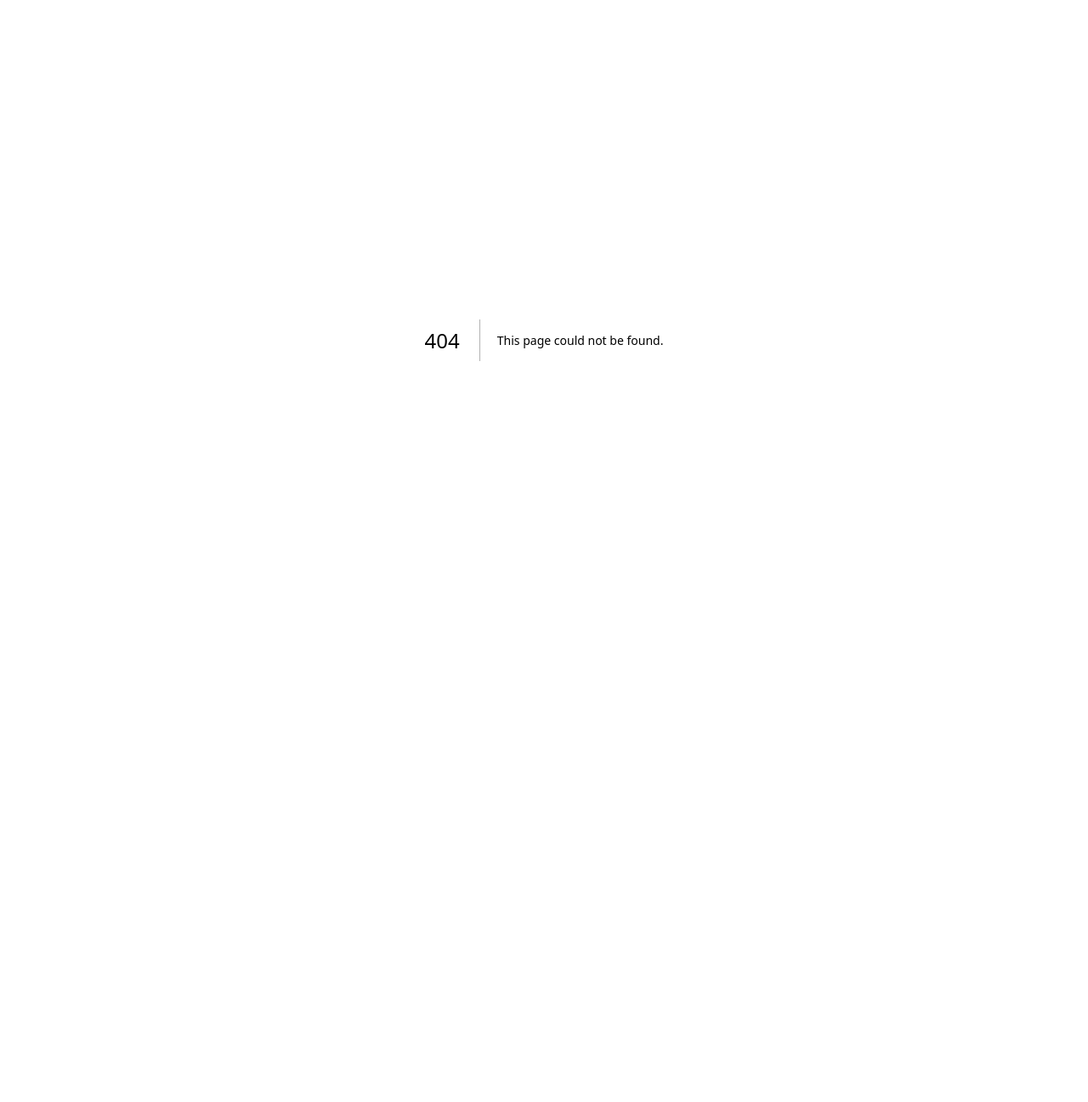
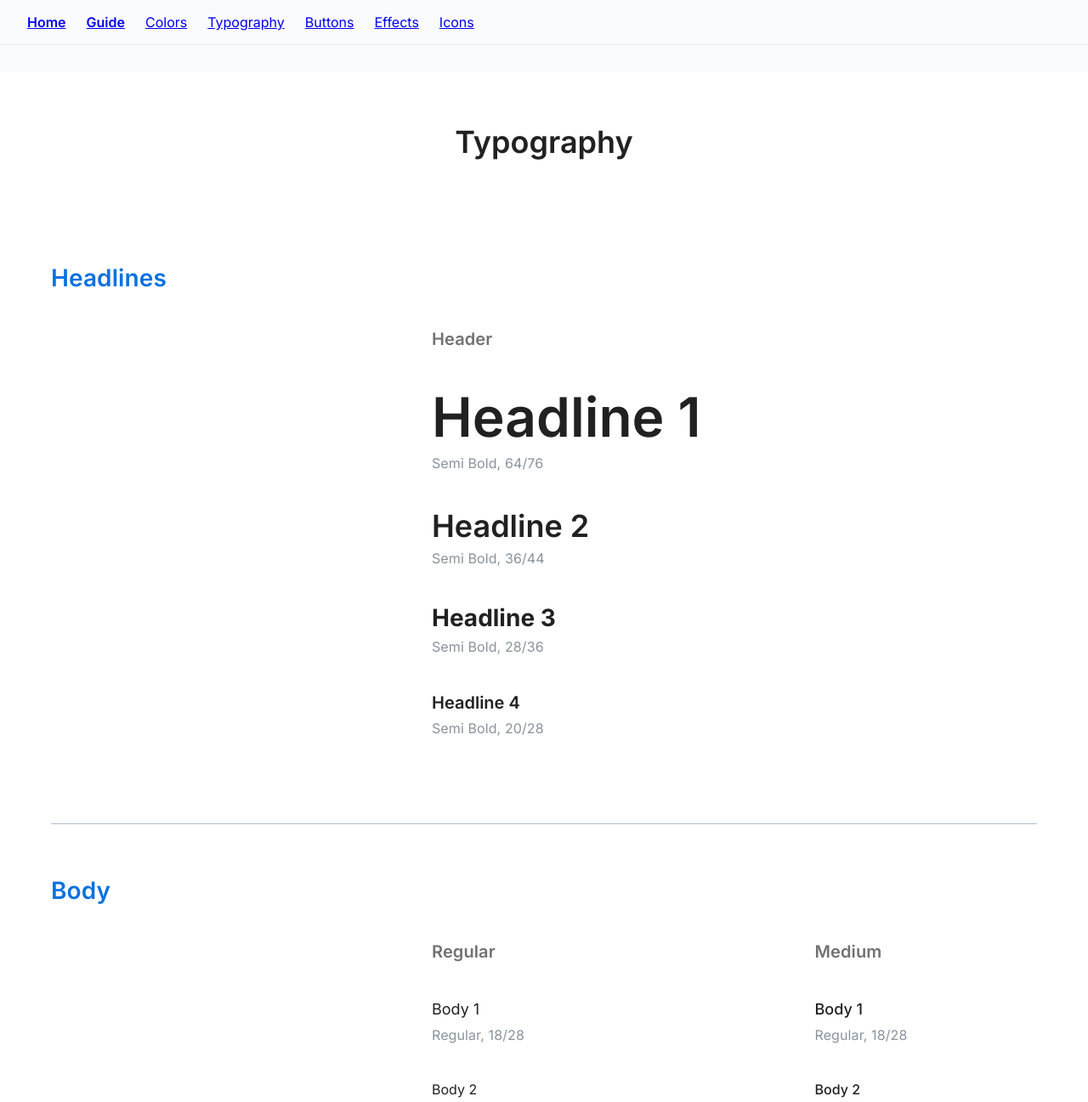
Before and after one commit to DejanStDM/minimal-landing-page-builder-io, a Next.js app: page /design-sistem/typography in a window 1280 px wide. Before the commit this address had no page. Shown: the top 1297 px of the page at 85% size. Before the commit the page ends 800 px from the top, so only its background shows below. Built offline with nearby package versions, Linux system fonts and the light colour scheme.

Commit message:
create empty pages for design-sistem

```diff
--- /dev/null
+++ b/app/design-sistem/buttons/page.tsx
@@ -0,0 +1,3 @@
+export default function ButtonsPage() {
+  return null;
+}
--- /dev/null
+++ b/app/design-sistem/colors/page.tsx
@@ -0,0 +1,3 @@
+export default function ColorsPage() {
+  return null;
+}
--- /dev/null
+++ b/app/design-sistem/effects/page.tsx
@@ -0,0 +1,3 @@
+export default function EffectsPage() {
+  return null;
+}
--- /dev/null
+++ b/app/design-sistem/guide/page.tsx
@@ -0,0 +1,3 @@
+export default function GuidePage() {
+  return null;
+}
--- /dev/null
+++ b/app/design-sistem/icons/page.tsx
@@ -0,0 +1,3 @@
+export default function IconsPage() {
+  return null;
+}
--- /dev/null
+++ b/app/design-sistem/layout.tsx
@@ -0,0 +1,19 @@
+import React from 'react';
+import Link from 'next/link';
+
+export default function DesignSistemLayout({ children }: { children: React.ReactNode }) {
+  return (
+    <div style={{ minHeight: '100vh', background: '#fafbfc' }}>
+      <nav style={{ padding: '16px 32px', borderBottom: '1px solid #eee', marginBottom: 32 }}>
+        <Link href="/" style={{ marginRight: 24, fontWeight: 600 }}>Home</Link>
+        <Link href="/design-sistem/guide" style={{ marginRight: 24, fontWeight: 600 }}>Guide</Link>
+        <Link href="/design-sistem/colors" style={{ marginRight: 24 }}>Colors</Link>
+        <Link href="/design-sistem/typography" style={{ marginRight: 24 }}>Typography</Link>
+        <Link href="/design-sistem/buttons" style={{ marginRight: 24 }}>Buttons</Link>
+        <Link href="/design-sistem/effects" style={{ marginRight: 24 }}>Effects</Link>
+        <Link href="/design-sistem/icons">Icons</Link>
+      </nav>
+      <main>{children}</main>
+    </div>
+  );
+}
--- /dev/null
+++ b/app/design-sistem/page.tsx
@@ -0,0 +1,27 @@
+import React from 'react';
+import Link from 'next/link';
+
+const pages = [
+  { name: 'Guide', path: '/design-sistem/guide' },
+  { name: 'Colors', path: '/design-sistem/colors' },
+  { name: 'Typography', path: '/design-sistem/typography' },
+  { name: 'Buttons', path: '/design-sistem/buttons' },
+  { name: 'Effects', path: '/design-sistem/effects' },
+  { name: 'Icons', path: '/design-sistem/icons' },
+];
+
+export default function DesignSistemHome() {
+  return (
+    <div style={{ padding: 32 }}>
+      <h1>Design System</h1>
+      <p>Welcome to the design system. Explore the following sections:</p>
+      <ul style={{ marginTop: 24 }}>
+        {pages.map((page) => (
+          <li key={page.name} style={{ marginBottom: 12 }}>
+            <Link href={page.path} style={{ color: '#0070f3', textDecoration: 'underline', fontSize: 18 }}>{page.name}</Link>
+          </li>
+        ))}
+      </ul>
+    </div>
+  );
+}
--- /dev/null
+++ b/app/design-sistem/typography/page.tsx
@@ -0,0 +1,221 @@
+export default function Typography() {
+  return (
+    <div
+      style={{
+        padding: "60px",
+        maxWidth: "1440px",
+        margin: "0 auto",
+        backgroundColor: "#fff",
+      }}
+    >
+      <h1
+        className="headline-2"
+        style={{ textAlign: "center", marginBottom: "120px" }}
+      >
+        Typography
+      </h1>
+
+      {/* Headlines Section */}
+      <div style={{ marginBottom: "100px" }}>
+        <h2 className="section-header" style={{ marginBottom: "40px" }}>
+          Headlines
+        </h2>
+
+        <div style={{ marginLeft: "448px" }}>
+          <div className="category-header" style={{ marginBottom: "40px" }}>
+            Header
+          </div>
+
+          {/* Headline 1 */}
+          <div
+            style={{
+              display: "flex",
+              flexDirection: "column",
+              gap: "4px",
+              marginBottom: "40px",
+            }}
+          >
+            <h1 className="headline-1">Headline 1</h1>
+            <span className="typography-descriptor">Semi Bold, 64/76</span>
+          </div>
+
+          {/* Headline 2 */}
+          <div
+            style={{
+              display: "flex",
+              flexDirection: "column",
+              gap: "4px",
+              marginBottom: "40px",
+            }}
+          >
+            <h2 className="headline-2">Headline 2</h2>
+            <span className="typography-descriptor">Semi Bold, 36/44</span>
+          </div>
+
+          {/* Headline 3 */}
+          <div
+            style={{
+              display: "flex",
+              flexDirection: "column",
+              gap: "4px",
+              marginBottom: "40px",
+            }}
+          >
+            <h3 className="headline-3">Headline 3</h3>
+            <span className="typography-descriptor">Semi Bold, 28/36</span>
+          </div>
+
+          {/* Headline 4 */}
+          <div
+            style={{
+              display: "flex",
+              flexDirection: "column",
+              gap: "4px",
+              marginBottom: "40px",
+            }}
+          >
+            <h4 className="headline-4">Headline 4</h4>
+            <span className="typography-descriptor">Semi Bold, 20/28</span>
+          </div>
+        </div>
+      </div>
+
+      {/* Divider */}
+      <hr
+        style={{
+          border: "none",
+          borderTop: "1px solid var(--Neutral-Grey-blue)",
+          margin: "60px 0",
+          width: "100%",
+        }}
+      />
+
+      {/* Body Text Section */}
+      <div>
+        <h2 className="section-header" style={{ marginBottom: "40px" }}>
+          Body
+        </h2>
+
+        <div style={{ display: "flex", gap: "341px", marginLeft: "448px" }}>
+          {/* Regular Column */}
+          <div>
+            <div className="category-header" style={{ marginBottom: "40px" }}>
+              Regular
+            </div>
+
+            {/* Body 1 Regular */}
+            <div
+              style={{
+                display: "flex",
+                flexDirection: "column",
+                gap: "4px",
+                marginBottom: "40px",
+              }}
+            >
+              <p className="body-1-regular">Body 1</p>
+              <span className="typography-descriptor">Regular, 18/28</span>
+            </div>
+
+            {/* Body 2 Regular */}
+            <div
+              style={{
+                display: "flex",
+                flexDirection: "column",
+                gap: "4px",
+                marginBottom: "40px",
+              }}
+            >
+              <p className="body-2-regular">Body 2</p>
+              <span className="typography-descriptor">Regular, 16/24</span>
+            </div>
+
+            {/* Body 3 Regular */}
+            <div
+              style={{
+                display: "flex",
+                flexDirection: "column",
+                gap: "4px",
+                marginBottom: "40px",
+              }}
+            >
+              <p className="body-3-regular">Body 3</p>
+              <span className="typography-descriptor">Regular, 14/20</span>
+            </div>
+
+            {/* Body 4 Regular */}
+            <div
+              style={{
+                display: "flex",
+                flexDirection: "column",
+                gap: "4px",
+                marginBottom: "40px",
+              }}
+            >
+              <p className="body-4-regular">Body 4</p>
+              <span className="typography-descriptor">Regular, 12/16</span>
+            </div>
+          </div>
+
+          {/* Medium Column */}
+          <div>
+            <div className="category-header" style={{ marginBottom: "40px" }}>
+              Medium
+            </div>
+
+            {/* Body 1 Medium */}
+            <div
+              style={{
+                display: "flex",
+                flexDirection: "column",
+                gap: "4px",
+                marginBottom: "40px",
+              }}
+            >
+              <p className="body-1-medium">Body 1</p>
+              <span className="typography-descriptor">Regular, 18/28</span>
+            </div>
+
+            {/* Body 2 Medium */}
+            <div
+              style={{
+                display: "flex",
+                flexDirection: "column",
+                gap: "4px",
+                marginBottom: "40px",
+              }}
+            >
+              <p className="body-2-medium">Body 2</p>
+              <span className="typography-descriptor">Regular, 16/24</span>
+            </div>
+
+            {/* Body 3 Medium */}
+            <div
+              style={{
+                display: "flex",
+                flexDirection: "column",
+                gap: "4px",
+                marginBottom: "40px",
+              }}
+            >
+              <p className="body-3-medium">Body 3</p>
+              <span className="typography-descriptor">Regular, 14/20</span>
+            </div>
+
+            {/* Body 4 Medium */}
+            <div
+              style={{
+                display: "flex",
+                flexDirection: "column",
+                gap: "4px",
+                marginBottom: "40px",
+              }}
+            >
+              <p className="body-4-medium">Body 4</p>
+              <span className="typography-descriptor">Regular, 12/16</span>
+            </div>
+          </div>
+        </div>
+      </div>
+    </div>
+  );
+}
```
Also changed, not shown: app/page.tsx (+17 -0 lines), 1 other file (tests, documents, lock files or other folders).
